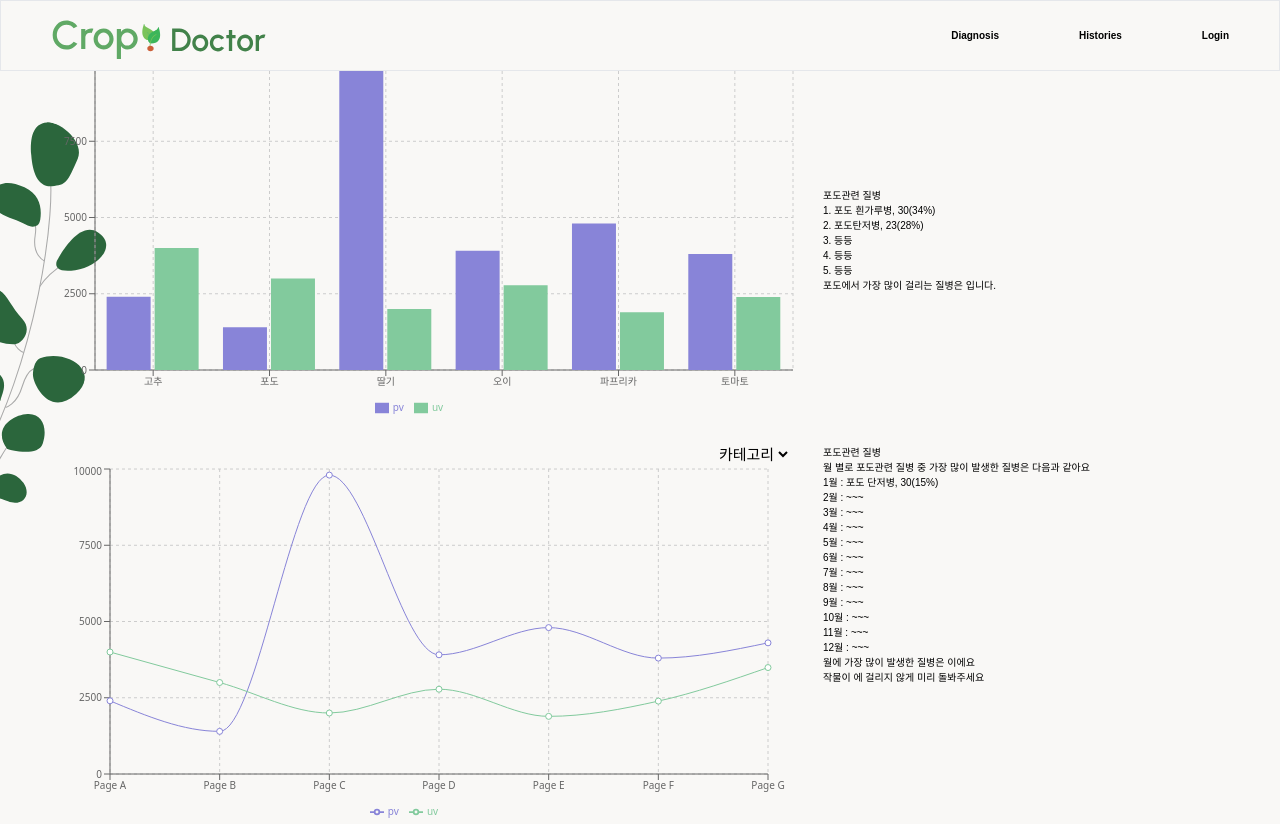
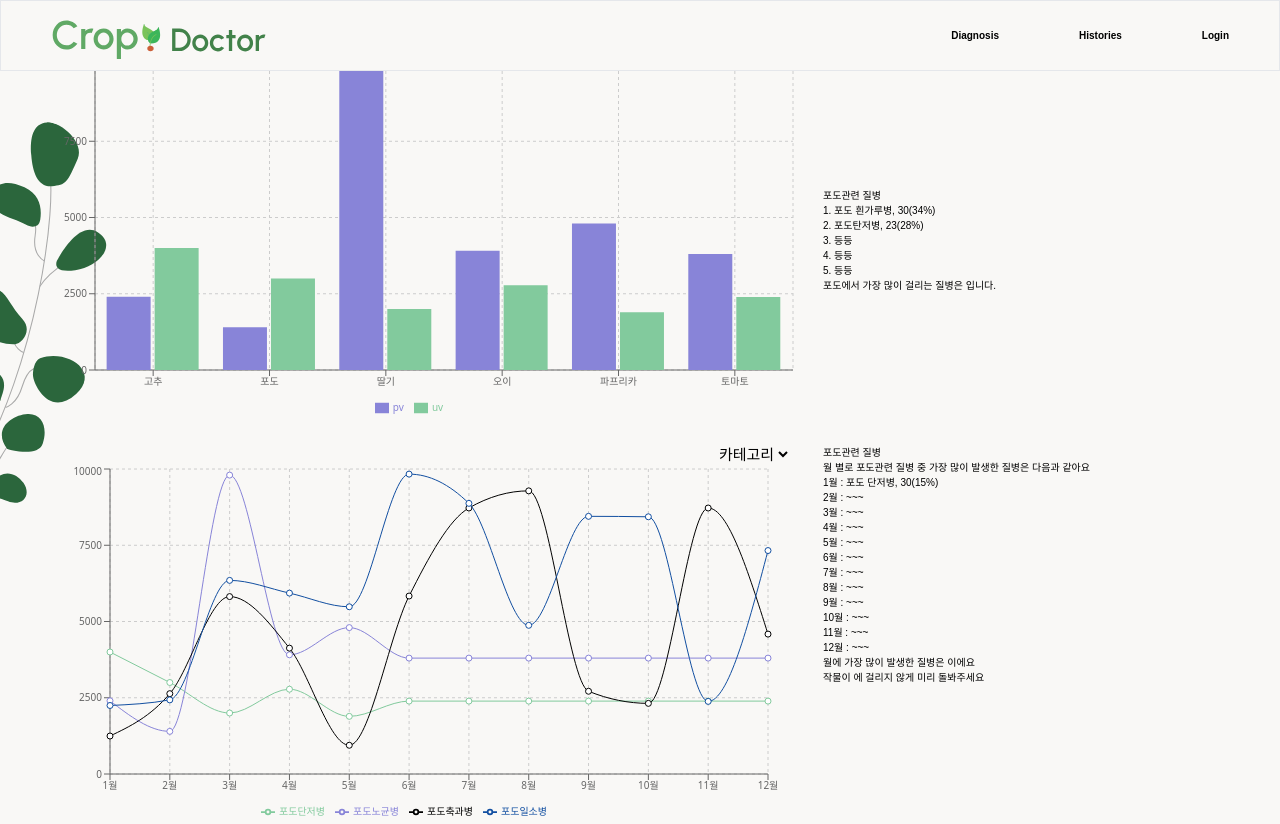
Before and after one commit to S-V-23-BootCamp-Team-F/frontend, a React (Vite) app: page /stastics in a window 1280 px wide. Built offline with nearby package versions, Linux system fonts and the light colour scheme.

Commit message:
design : 임시 데이터 넣음

```diff
--- a/src/components/Periodchart.tsx
+++ b/src/components/Periodchart.tsx
@@ -5,47 +5,89 @@ import { LineChart, Line, CartesianGrid, XAxis, YAxis, Tooltip, Legend } from 'r
 const Periodchart = () => {
     const data = [
         {
-          "name": "Page A",
-          "uv": 4000,
-          "pv": 2400,
-          "amt": 2400
+          "name": "1월",
+          "포도단저병": 4000,
+          "포도노균병": 2400,
+          "포도축과병": 1245,
+          "포도일소병": 2246,
         },
         {
-          "name": "Page B",
-          "uv": 3000,
-          "pv": 1398,
-          "amt": 2210
+          "name": "2월",
+          "포도단저병": 3000,
+          "포도노균병": 1398,
+          "포도축과병": 2634,
+          "포도일소병": 2430,
         },
         {
-          "name": "Page C",
-          "uv": 2000,
-          "pv": 9800,
-          "amt": 2290
+          "name": "3월",
+          "포도단저병": 2000,
+          "포도노균병": 9800,
+          "포도축과병": 5817,
+          "포도일소병": 6348,
         },
         {
-          "name": "Page D",
-          "uv": 2780,
-          "pv": 3908,
-          "amt": 2000
+          "name": "4월",
+          "포도단저병": 2780,
+          "포도노균병": 3908,
+          "포도축과병": 4127,
+          "포도일소병": 5931,
         },
         {
-          "name": "Page E",
-          "uv": 1890,
-          "pv": 4800,
-          "amt": 2181
+          "name": "5월",
+          "포도단저병": 1890,
+          "포도노균병": 4800,
+          "포도축과병": 942,
+          "포도일소병": 5483,
         },
         {
-          "name": "Page F",
-          "uv": 2390,
-          "pv": 3800,
-          "amt": 2500
+          "name": "6월",
+          "포도단저병": 2390,
+          "포도노균병": 3800,
+          "포도축과병": 5835,
+          "포도일소병": 9832,
         },
         {
-          "name": "Page G",
-          "uv": 3490,
-          "pv": 4300,
-          "amt": 2100
-        }
+            "name": "7월",
+            "포도단저병": 2390,
+            "포도노균병": 3800,
+            "포도축과병": 8722,
+            "포도일소병": 8873,
+        },
+          {
+            "name": "8월",
+            "포도단저병": 2390,
+            "포도노균병": 3800,
+            "포도축과병": 9283,
+            "포도일소병": 4875,
+          },
+          {
+            "name": "9월",
+            "포도단저병": 2390,
+            "포도노균병": 3800,
+            "포도축과병": 2713,
+            "포도일소병": 8448,
+          },
+          {
+            "name": "10월",
+            "포도단저병": 2390,
+            "포도노균병": 3800,
+            "포도축과병": 2316,
+            "포도일소병": 8433,
+          },
+          {
+            "name": "11월",
+            "포도단저병": 2390,
+            "포도노균병": 3800,
+            "포도축과병": 8721,
+            "포도일소병": 2381,
+          },
+          {
+            "name": "12월",
+            "포도단저병": 2390,
+            "포도노균병": 3800,
+            "포도축과병": 4587,
+            "포도일소병": 7326,
+          },
       ]
 
   return (
@@ -56,8 +98,10 @@ const Periodchart = () => {
               <YAxis />
               <Tooltip />
               <Legend />
-              <Line type="monotone" dataKey="pv" stroke="#8884d8" />
-              <Line type="monotone" dataKey="uv" stroke="#82ca9d" />
+              <Line type="monotone" dataKey="포도단저병" stroke="#82ca9d" />
+              <Line type="monotone" dataKey="포도노균병" stroke="#8884d8" />
+              <Line type="monotone" dataKey="포도축과병" stroke="#000000" />
+              <Line type="monotone" dataKey="포도일소병" stroke="#124fa1" />
           </LineChart>
   );
 };
--- a/src/pages/StasticsPage.tsx
+++ b/src/pages/StasticsPage.tsx
@@ -14,7 +14,7 @@ const StasticsPage = () =>{
             {/*내용*/}
             <div className="mt-10 px-12 pt-4">
                 {/*위쪽*/}
-                <div className="flex flex-col xl:flex-row align-middle">
+                <div className="flex flex-col min-[1130px]:flex-row align-middle">
                     {/*위 차트*/}
                     <div className="ml-0">
                         <Cropchart />
```
